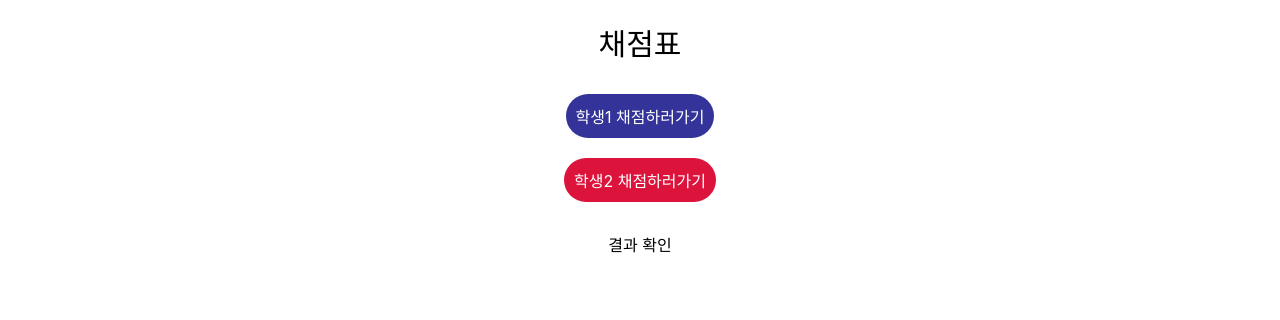
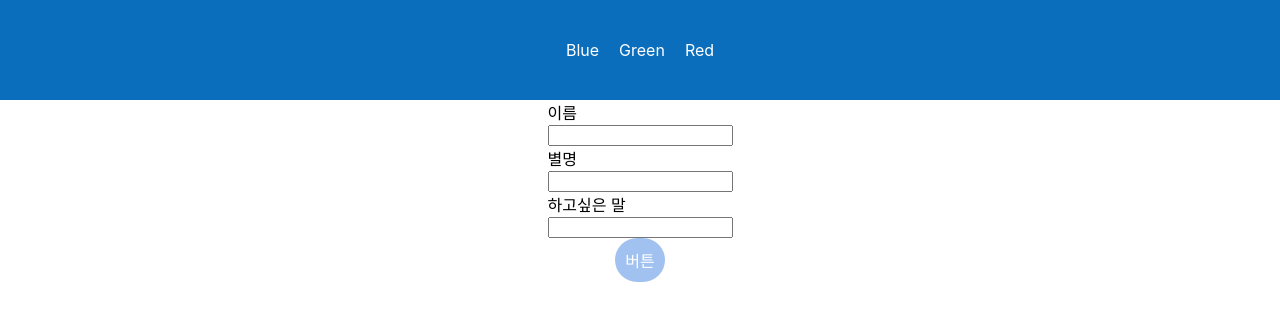
Before and after one commit to harin0707/0719_Recoil, a React (Create React App) app: page / in a window 1280 px wide. Shown: the top 320 px of the page. Built offline with nearby package versions, Linux system fonts and the light colour scheme.

Commit message:
[FEAT: contextAPI실습]

```diff
--- a/src/App.js
+++ b/src/App.js
@@ -1,17 +1,22 @@
 import React from 'react'
 import  {BrowserRouter, Routes, Route} from 'react-router-dom'
-import Main from './pages/Main.js';
-import Student from './pages/Student.js';
-import Result from './pages/Result.js';
+import Home from './pages/Home.js';
+
+import {ThemeContext} from './context/context.js';
+import { theme } from './theme/theme.js';
+
 
 const App = () => {
+
   return (
     <BrowserRouter>
+
+    <ThemeContext.Provider value={theme}>
       <Routes>
-        <Route path="/" element={<Main />}></Route>
-        <Route path="/student/:studentNum" element={<Student />}></Route>
-        <Route path="/result" element={<Result />}></Route>
+            <Route path="/" element={<Home />}></Route>
       </Routes>
+
+    </ThemeContext.Provider>
     </BrowserRouter>
   )
 }
--- a/src/components/common.js
+++ b/src/components/common/common.js
@@ -1,5 +1,10 @@
 import styled from 'styled-components';
 import {Link} from "react-router-dom";
+
+export const Layout = styled.div`
+background-color: purple;
+padding-top: 100px;
+`
 
 
 export const Wrapper = styled.div`
@@ -9,17 +14,13 @@ min-height: 100vh;
 display: flex;
 flex-direction: column;
 align-items: center;
+
+background-color: white;
 `
 
 
 export const Title = styled.div`
 font-size: 30px;
-margin: 20px;
-`
-
-export const LinkBtn = styled(Link)`
-all: unset;
-cursor: pointer;
 margin: 20px;
 `
 
--- /dev/null
+++ b/src/components/home/Form.js
@@ -0,0 +1,20 @@
+import React from 'react'
+import { styled } from 'styled-components';
+
+const Form = ({type, title}) => {
+
+    return (
+        <Wrapper>
+            <div>{title}</div>
+            <Input></Input>
+        </Wrapper>
+)
+}
+
+export default Form
+
+const Wrapper = styled.div`
+`
+
+const Input = styled.input`
+`
--- /dev/null
+++ b/src/context/context.js
@@ -0,0 +1,4 @@
+import {createContext} from "react";
+import {theme} from "../theme/theme.js"
+
+export const ThemeContext = createContext(theme);
--- /dev/null
+++ b/src/pages/Home.js
@@ -0,0 +1,75 @@
+import React,{useContext, useState} from 'react'
+import styled from 'styled-components';
+import  Form from '../components/home/Form.js'
+import { ThemeContext } from '../context/context.js'
+
+const Main = () => {
+    const context = useContext(ThemeContext);
+    const [mode, setMode] = useState(context.blueTheme);
+
+    const handleTheme = (e)=>{
+        const color = e.target.value;
+
+        if (color==='blue'){
+            setMode(context.blueTheme);
+        }
+        else if (color==='green'){
+            setMode(context.greenTheme);
+        }
+        else {
+            setMode(context.pinkTheme);
+        }
+        console.log(mode);
+    }
+
+    return (
+        <>
+        <Wrapper>
+
+            <BtnContainer mode={mode.main}>
+            <Button value='blue' onClick={handleTheme} >Blue</Button>
+            <Button value='green' onClick={handleTheme} >Green</Button>
+            <Button value='pink' onClick={handleTheme} >Red</Button>
+            </BtnContainer>
+
+            <Form type='name' title='이름'/>
+            <Form type='nickname' title='별명'/>
+            <Form type='message' title='하고싶은 말'/>
+
+            <Button mode={mode.button}>버튼</Button>
+
+            <div> </div>
+
+        </Wrapper>
+        </>
+
+    )
+}
+
+export default Main
+
+const Wrapper = styled.div`
+display: flex;
+flex-direction: column;
+justify-content: center;
+align-items: center;
+`
+
+const Button = styled.button`
+all: unset;
+background-color: ${props=>props.mode};
+color: white;
+padding: 10px;
+border-radius: 24px;
+
+`
+
+const BtnContainer = styled.div`
+display: flex;
+height: 100px;
+width: 100%;
+background-color: ${props=>props.mode};
+
+justify-content: center;
+align-items: center;
+`
--- a/src/pages/Main.js
+++ /dev/null
@@ -1,35 +0,0 @@
-import React from 'react'
-import {Wrapper, Title, LinkBtn} from '../components/common.js';
-import { useNavigate } from 'react-router-dom';
-import styled from 'styled-components';
-
-const Main = () => {
-    const navigate = useNavigate();
-
-    return (
-
-        <Wrapper>
-
-        <Title>채점표</Title>
-        <Button onClick ={()=>{navigate('/student/1');}} iscomleted={false}>학생1 채점하러가기</Button>
-        <Button onClick ={()=>{navigate('/student/2');}} iscompleted={true}>학생2 채점하러가기</Button>
-
-        <LinkBtn to='/result'> 결과 확인</LinkBtn>
-
-
-        </Wrapper>
-    )
-}
-
-export default Main
-
-
-const Button = styled.button`
-    all: unset;
-    background-color:${props=> props.iscompleted ? '#DC143C' : '#333399'};
-    color: white;
-    padding: 10px;
-    border-radius: 24px;
-    margin: 10px;
-    cursor: pointer;
-`
--- a/src/pages/Result.js
+++ /dev/null
@@ -1,9 +0,0 @@
-import React from 'react'
-
-const Result = () => {
-  return (
-    <div>Result</div>
-  )
-}
-
-export default Result
--- a/src/pages/Student.js
+++ /dev/null
@@ -1,17 +0,0 @@
-import React from 'react'
-import {useParams} from 'react-router-dom';
-import {Title, Wrapper} from "../components/common"
-
-const Student = () => {
-    const {studentNum} = useParams();
-
-    return (
-        <Wrapper>
-        <Title>학생 {studentNum} 채점표</Title>
-
-        </Wrapper>
-
-    )
-}
-
-export default Student
--- /dev/null
+++ b/src/theme/theme.js
@@ -0,0 +1,24 @@
+export const blueTheme ={
+    color : "blue",
+    main : "#0A6EBD",
+    sub : "#5A96E3",
+    button : "#A1C2F1"
+}
+
+export const greenTheme ={
+    color : "green",
+    main : "#519D9E",
+    sub : "#9DC8C8",
+    button : "#58C9B9",
+}
+
+export const pinkTheme ={
+    color : "pink",
+    main : "#9D3C72",
+    sub : "#C85C8E",
+    button : "#F08080"
+}
+
+export const theme = {
+    blueTheme, greenTheme, pinkTheme
+}
```
